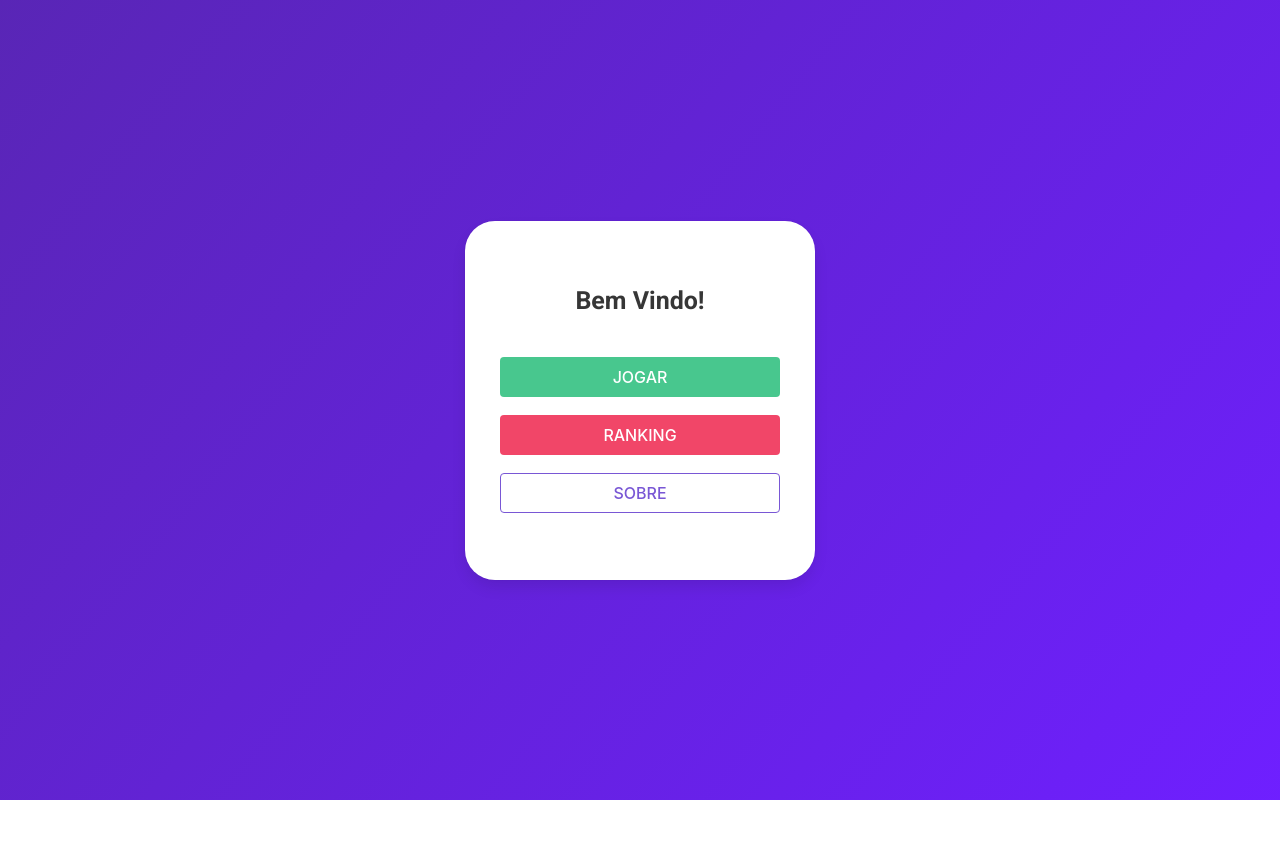
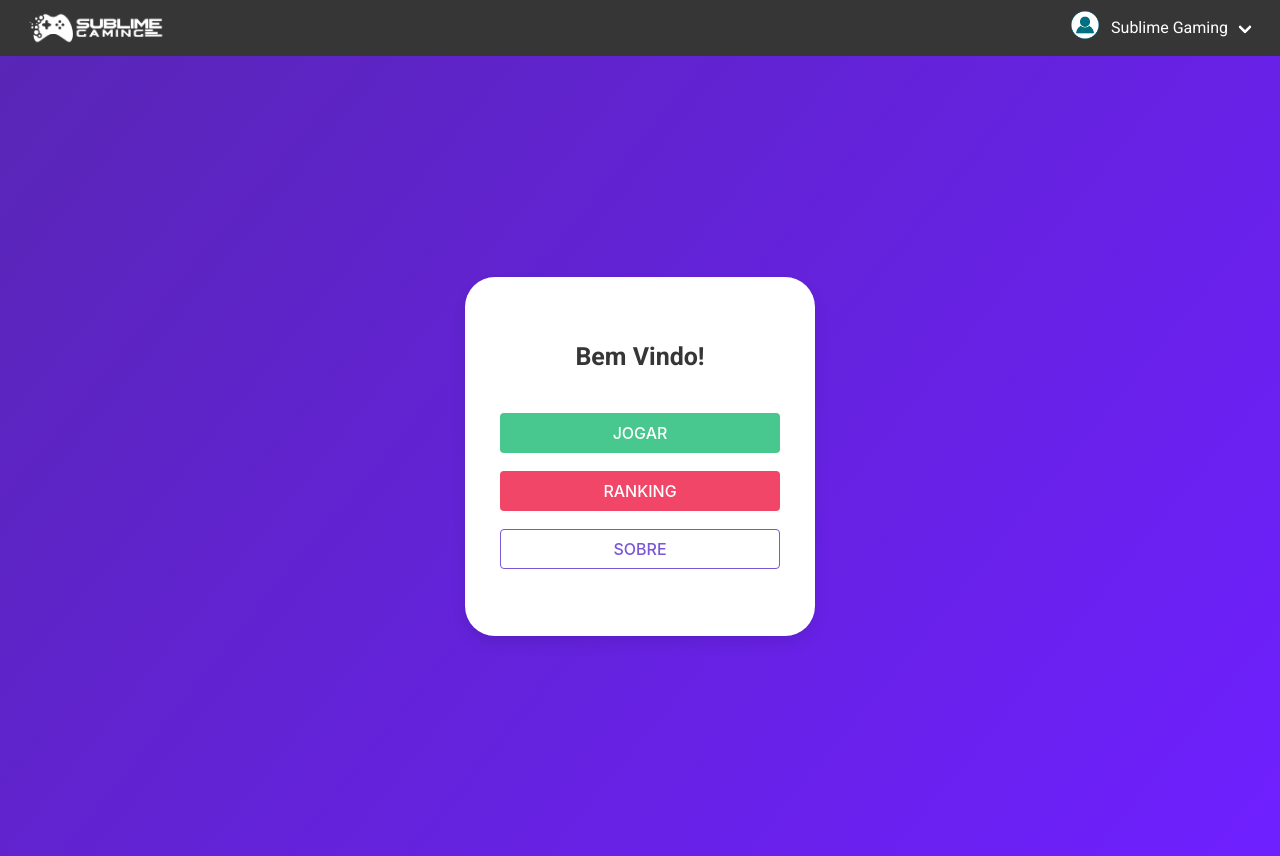
Before and after one commit to AndersonAlpin/projeto-tid-game, a Vue app in the folder frontend/: page /menu in a window 1280 px wide. Before the commit the page ends 800 px from the top, so only its background shows below. Built offline with nearby package versions, Linux system fonts and the light colour scheme.

Commit message:
Componente Navbar

```diff
--- /dev/null
+++ b/frontend/src/barramento.js
@@ -0,0 +1,11 @@
+import Vue from 'vue';
+export default new Vue({
+  methods: {
+    jogar() {
+      this.$emit('jogar', true);
+    },
+    quandoJogar(callback) {
+      this.$on('jogar', callback)
+    }
+  }
+});
--- a/frontend/src/components/MenuCategorias.vue
+++ b/frontend/src/components/MenuCategorias.vue
@@ -11,21 +11,34 @@
 
       <!-- BOTÕES -->
       <div class="buttons">
-        <b-button class="button" type="is-primary" expanded>ÁREA MÉDICA</b-button>
-        <b-button class="button" type="is-primary" expanded>ÁREA TECNOLÓGICA</b-button>
-        <b-button class="button" type="is-primary" expanded>ÁREA HISTÓRICA</b-button>
-        <b-button class="button" type="is-primary" expanded>CONHECIMENTOS BÁSICOS</b-button>
+        <b-button class="button" type="is-primary" expanded
+          >ÁREA MÉDICA</b-button
+        >
+        <b-button class="button" type="is-primary" expanded
+          >ÁREA TECNOLÓGICA</b-button
+        >
+        <b-button class="button" type="is-primary" expanded
+          >ÁREA HISTÓRICA</b-button
+        >
+        <b-button class="button" type="is-primary" expanded
+          >CONHECIMENTOS BÁSICOS</b-button
+        >
       </div>
     </div>
   </div>
 </template>
 
 <script>
+import barramento from "@/barramento"
+
 export default {
   data() {
     return {
       showMenu: false,
     };
+  },
+  created() {
+    barramento.quandoJogar((result) => (this.showMenu = result));
   },
 };
 </script>
@@ -47,7 +60,7 @@ export default {
 
 .box {
   width: 350px;
-  margin: 5px;
+  margin: 30px;
   background-color: #fff;
   border-radius: 30px;
 }
--- a/frontend/src/components/MenuInicial.vue
+++ b/frontend/src/components/MenuInicial.vue
@@ -8,7 +8,7 @@
 
       <!-- BOTÕES -->
       <div class="buttons">
-        <b-button class="button" type="is-success" expanded>JOGAR</b-button>
+        <b-button @click="jogar" class="button" type="is-success" expanded>JOGAR</b-button>
         <b-button class="button" type="is-danger" expanded >RANKING</b-button>
         <b-button class="button" type="is-primary" expanded outlined>SOBRE</b-button>
       </div>
@@ -17,12 +17,20 @@
 </template>
 
 <script>
+import barramento from "@/barramento"
+
 export default {
   data() {
     return {
       showMenu: true,
     };
   },
+  methods: {
+    jogar(){
+      this.showMenu = false;
+      barramento.jogar();
+    }
+  }
 };
 </script>
 
@@ -43,7 +51,7 @@ export default {
 
 .box {
   width: 350px;
-  margin: 5px;
+  margin: 30px;
   background-color: #fff;
   border-radius: 30px;
 }
--- /dev/null
+++ b/frontend/src/components/Navbar.vue
@@ -0,0 +1,43 @@
+<template>
+  <div id="navbar">
+    <b-navbar type="is-dark" mobile-burger>
+      <template #brand>
+        <div class="logo">
+          <b-image :src="require('@/assets/icons/logo-1.png')"></b-image>
+        </div>
+      </template>
+
+      <template #end>
+        <b-navbar-item tag="div">
+          <div class="user-photo">
+            <img src="@/assets/icons/perfil.png" alt="" />
+          </div>
+
+          <div class="user-logged">
+            <b-navbar-dropdown label="Sublime Gaming">
+              <b-navbar-item> Configurações </b-navbar-item>
+              <b-navbar-item> Menu </b-navbar-item>
+              <b-navbar-item> Sair </b-navbar-item>
+            </b-navbar-dropdown>
+          </div>
+        </b-navbar-item>
+      </template>
+    </b-navbar>
+  </div>
+</template>
+
+<script>
+export default {
+  props: ["name", "logout"],
+};
+</script>
+
+<style scoped>
+.logo {
+  width: 142px;
+  margin-left: 25px;
+
+  display: flex;
+  align-items: center;
+}
+</style>
--- a/frontend/src/main.js
+++ b/frontend/src/main.js
@@ -5,7 +5,10 @@ import router from './router'
 import Buefy from 'buefy'
 import 'buefy/dist/buefy.css'
 
+import Navbar from "@/components/Navbar.vue"
+
 Vue.config.productionTip = false
+Vue.component('Navbar', Navbar)
 Vue.use(Buefy)
 
 new Vue({
--- a/frontend/src/views/Auth.vue
+++ b/frontend/src/views/Auth.vue
@@ -87,7 +87,7 @@ export default {
 
 .box {
   width: 350px;
-  margin: 5px;
+  margin: 30px;
   background-color: #fff;
   border-radius: 30px;
 }
--- a/frontend/src/views/Menu.vue
+++ b/frontend/src/views/Menu.vue
@@ -1,5 +1,6 @@
 <template>
   <div id="menu">
+    <Navbar />
     <MenuInicial />
     <MenuCategorias />
   </div>
```
Also changed, not shown: frontend/src/assets/icons/logo-1.png (added).
